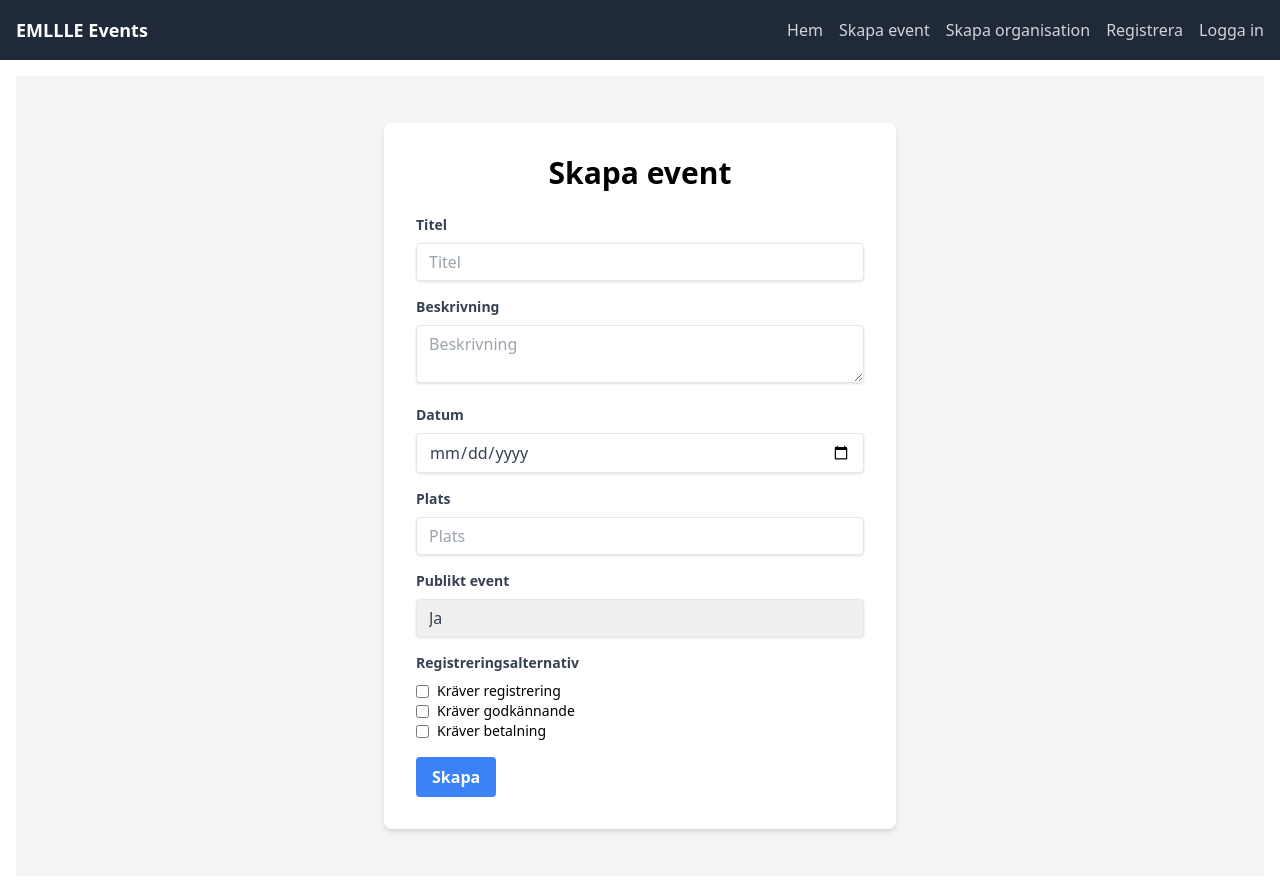
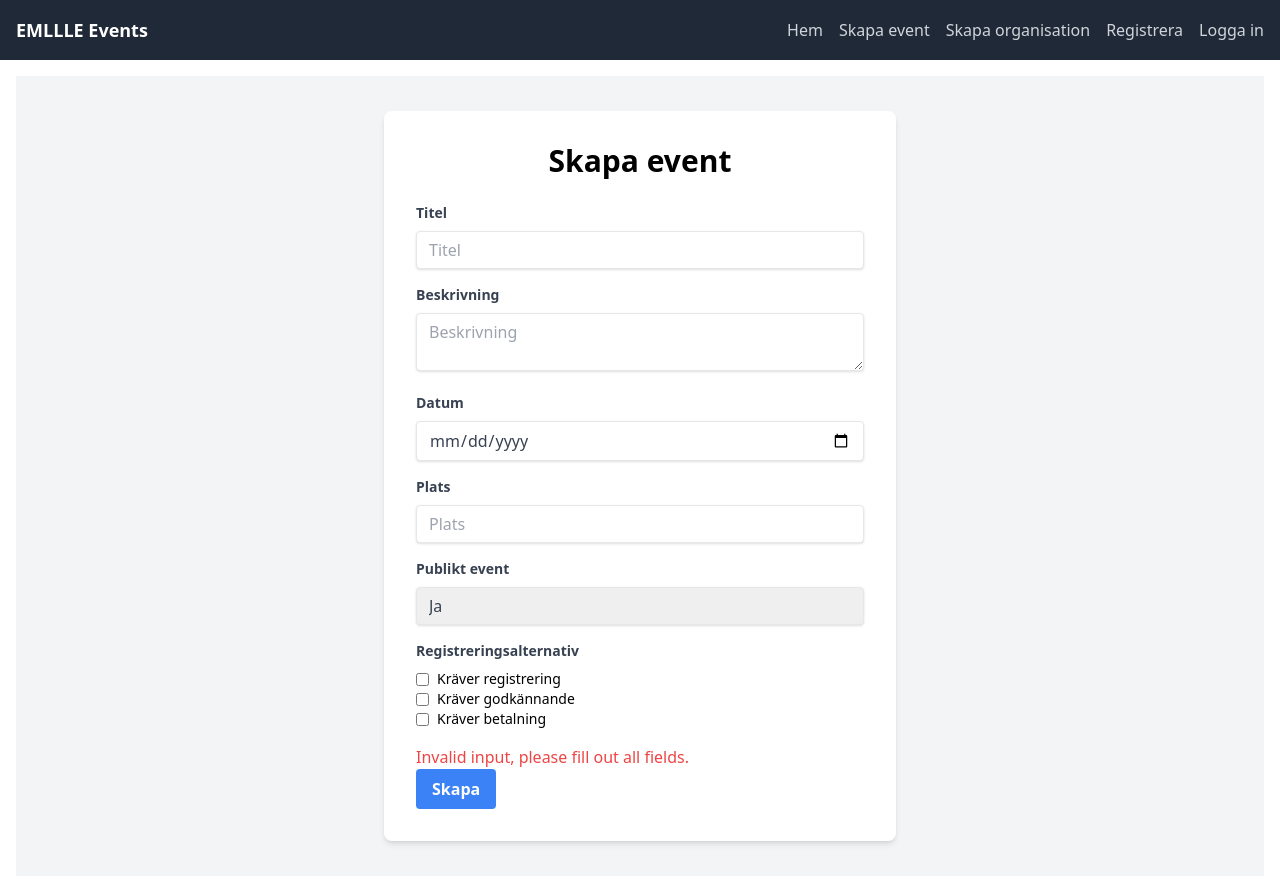
Before and after one commit to EventManagerLLLE/EMLLLE-FrontEnd, a React (Vite) app: page /create-event in a window 1280 px wide. Both pictures are taken after a click on the button "Skapa". Shown: the top 888 px of the page. Built offline with nearby package versions, Linux system fonts and the light colour scheme; no server answers.

Commit message:
user feedback in case input is invalid

```diff
--- a/src/components/CreateEvent/CreateEvent.tsx
+++ b/src/components/CreateEvent/CreateEvent.tsx
@@ -9,6 +9,7 @@ const CreateEvent = () => {
   const [reqRegister, setReqRegister] = useState(false);
   const [reqConfirm, setReqConfirm] = useState(false);
   const [reqPayment, setReqPayment] = useState(false);
+  const [errorMsg, setErrorMsg] = useState("");
   const handlePublicityChange = (
     event: React.ChangeEvent<HTMLSelectElement>
   ) => {
@@ -22,10 +23,6 @@ const CreateEvent = () => {
   };
   const getToken = () => localStorage.getItem("token");
   const handleSubmit = async () => {
-    console.log(isPublic);
-    console.log(reqRegister);
-    console.log(reqConfirm);
-    console.log(reqPayment);
     const token = getToken();
     try {
       const response = await axios.post(
@@ -47,9 +44,9 @@ const CreateEvent = () => {
         },
         { headers: { Authorization: `Bearer ${token}` } }
       );
-      console.log(response);
     } catch (e) {
       console.error(e);
+      setErrorMsg("Invalid input, please fill out all fields.");
     }
   };
   return (
@@ -173,6 +170,7 @@ const CreateEvent = () => {
               </label>
             </div>
           </div>
+          {errorMsg ? <p className="text-red-500">{errorMsg}</p> : <></>}
           <div className="flex items-center justify-between">
             <button
               className="bg-blue-500 hover:bg-blue-700 text-white font-bold py-2 px-4 rounded focus:outline-none focus:shadow-outline"
```
